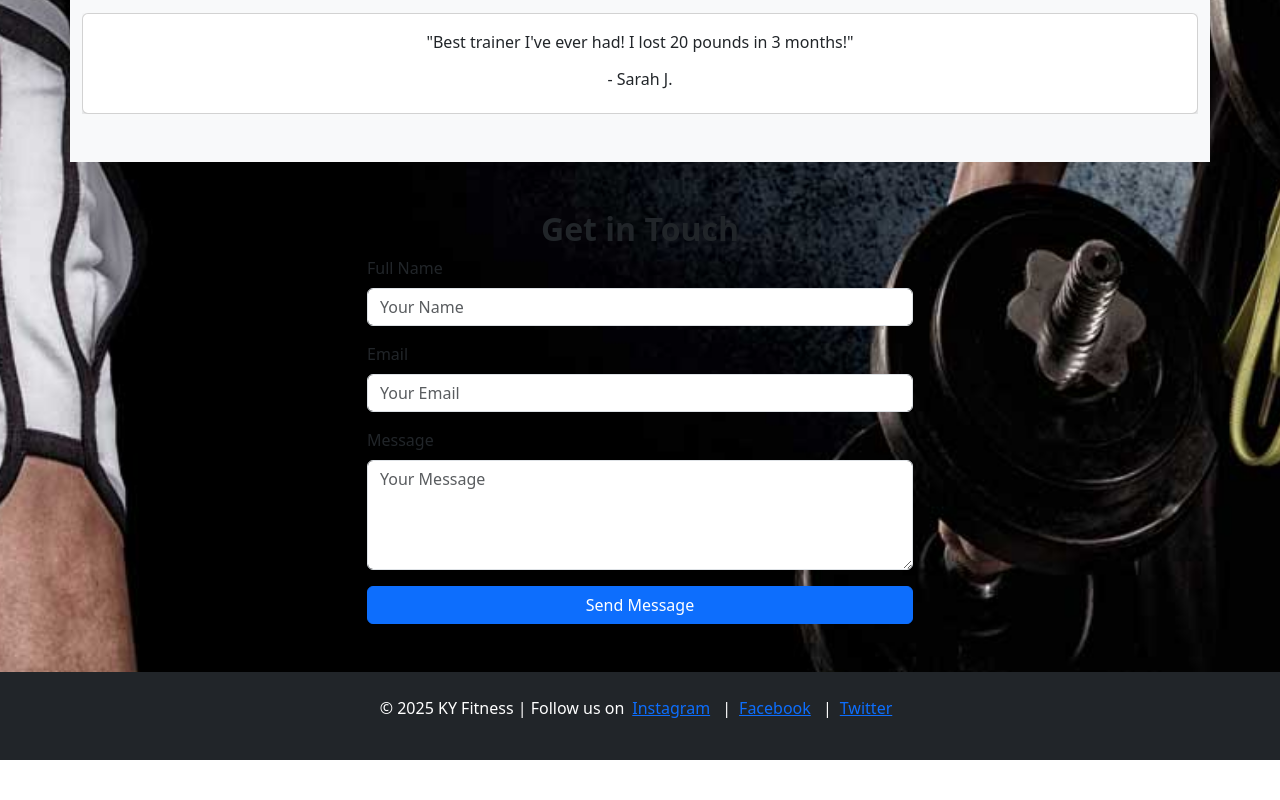
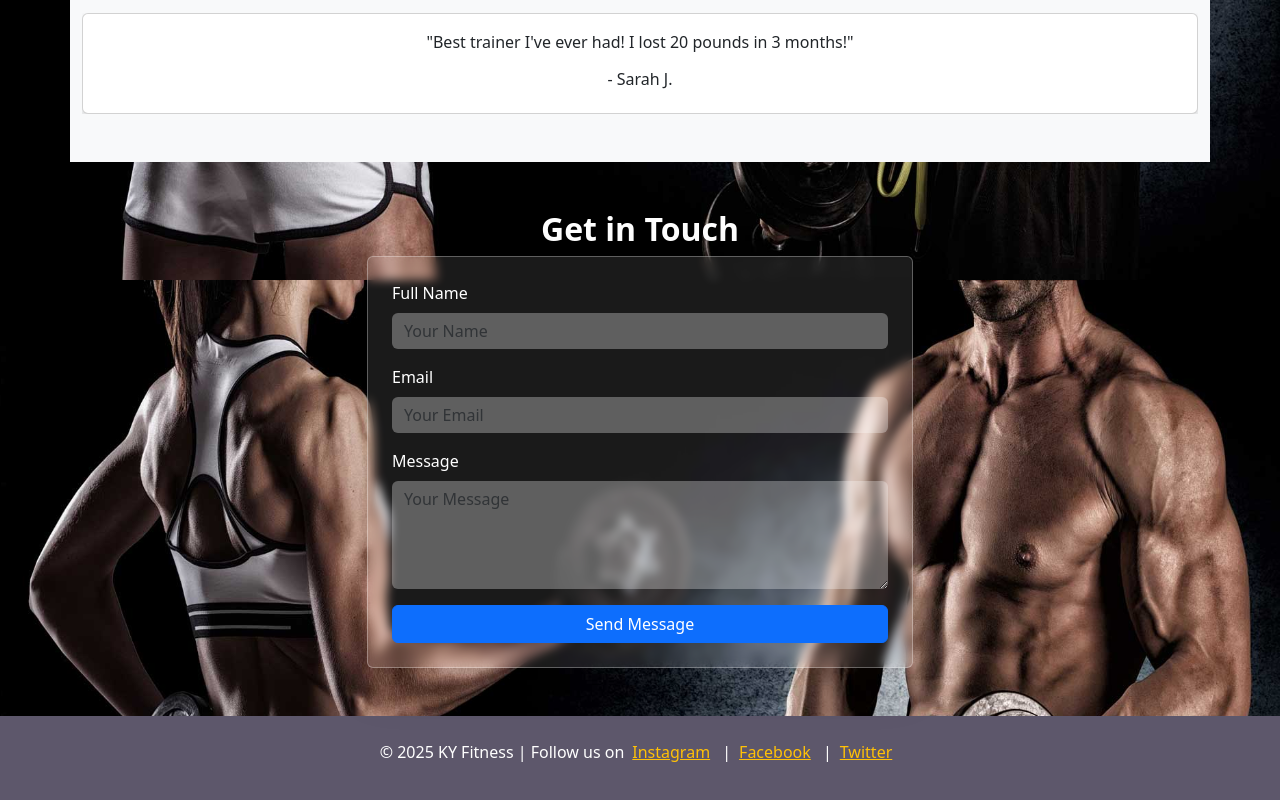
Before and after one commit to timbo84/kyfitness, a Next.js app: page / in a window 1280 px wide. Shown: the part 1320-2120 px from the top of the page. Before the commit the page ends 2080 px from the top, so only its background shows below. Built offline with nearby package versions, Linux system fonts and the light colour scheme.

Commit message:
updated background, and contactForm and footer

```diff
--- a/app/page.js
+++ b/app/page.js
@@ -18,24 +18,31 @@ export default function Home() {
           backgroundSize: "cover",
           backgroundPosition: "center",
           backgroundRepeat: "no-repeat",
+          backgroundAttachment: "fixed",
         }}
       >
         <Navbar />
         <Row className="justify-content-center align-items-center flex-grow-1">
           <Col xs={12} md={8} lg={6}>
-            <div className="text-center p-4 rounded shadow-lg bg-white">
+            <div
+              className="text-center p-4 rounded shadow-lg"
+              style={{
+                backgroundColor: "rgba(255, 255, 255, 0.6)", // Semi-transparent white
+                backdropFilter: "blur(5px)", // Glassmorphism effect
+              }}
+            >
               <h1 className="text-primary">
                 Hi Kylynn! This is going to be your home page
               </h1>
             </div>
           </Col>
         </Row>
-
         <HeroSection />
         <Services />
         <Testimonials />
         <ContactForm />
       </Container>
+
       <Footer />
     </>
   );
--- a/components/HomePageCards/contact.jsx
+++ b/components/HomePageCards/contact.jsx
@@ -1,23 +1,50 @@
 export default function ContactForm() {
     return (
       <section id="contact" className="container py-5">
-        <h2 className="text-center fw-bold">Get in Touch</h2>
+        <h2 className="text-center fw-bold text-white">Get in Touch</h2> {/* Changed text to white for visibility */}
         <div className="row justify-content-center">
           <div className="col-md-6">
-            <form>
+            <form
+              className="p-4 rounded shadow-lg"
+              style={{
+                backgroundColor: "rgba(255, 255, 255, 0.1)", // Light transparency
+                backdropFilter: "blur(5px)", // Adds a subtle blur for readability
+                border: "1px solid rgba(255, 255, 255, 0.3)", // Light border for definition
+              }}
+            >
               <div className="mb-3">
-                <label className="form-label">Full Name</label>
-                <input type="text" className="form-control" placeholder="Your Name" required />
+                <label className="form-label text-white">Full Name</label>
+                <input
+                  type="text"
+                  className="form-control"
+                  placeholder="Your Name"
+                  required
+                  style={{ backgroundColor: "rgba(255, 255, 255, 0.3)", border: "none" }}
+                />
               </div>
               <div className="mb-3">
-                <label className="form-label">Email</label>
-                <input type="email" className="form-control" placeholder="Your Email" required />
+                <label className="form-label text-white">Email</label>
+                <input
+                  type="email"
+                  className="form-control"
+                  placeholder="Your Email"
+                  required
+                  style={{ backgroundColor: "rgba(255, 255, 255, 0.3)", border: "none" }}
+                />
               </div>
               <div className="mb-3">
-                <label className="form-label">Message</label>
-                <textarea className="form-control" rows="4" placeholder="Your Message" required></textarea>
+                <label className="form-label text-white">Message</label>
+                <textarea
+                  className="form-control"
+                  rows="4"
+                  placeholder="Your Message"
+                  required
+                  style={{ backgroundColor: "rgba(255, 255, 255, 0.3)", border: "none" }}
+                ></textarea>
               </div>
-              <button type="submit" className="btn btn-primary w-100">Send Message</button>
+              <button type="submit" className="btn btn-primary w-100">
+                Send Message
+              </button>
             </form>
           </div>
         </div>
--- a/components/HomePageCards/footer.jsx
+++ b/components/HomePageCards/footer.jsx
@@ -1,10 +1,11 @@
 export default function Footer() {
     return (
-      <footer className="bg-dark text-white text-center py-4">
-        <p>© 2025 KY Fitness | Follow us on
-          <a href="#" className="text-primary mx-2">Instagram</a> |
-          <a href="#" className="text-primary mx-2">Facebook</a> |
-          <a href="#" className="text-primary mx-2">Twitter</a>
+      <footer className="text-white text-center py-4" style={{ backgroundColor: "#5d576b" }}>
+        <p>
+          © 2025 KY Fitness | Follow us on
+          <a href="#" className="text-warning mx-2">Instagram</a> |
+          <a href="#" className="text-warning mx-2">Facebook</a> |
+          <a href="#" className="text-warning mx-2">Twitter</a>
         </p>
       </footer>
     );
```
